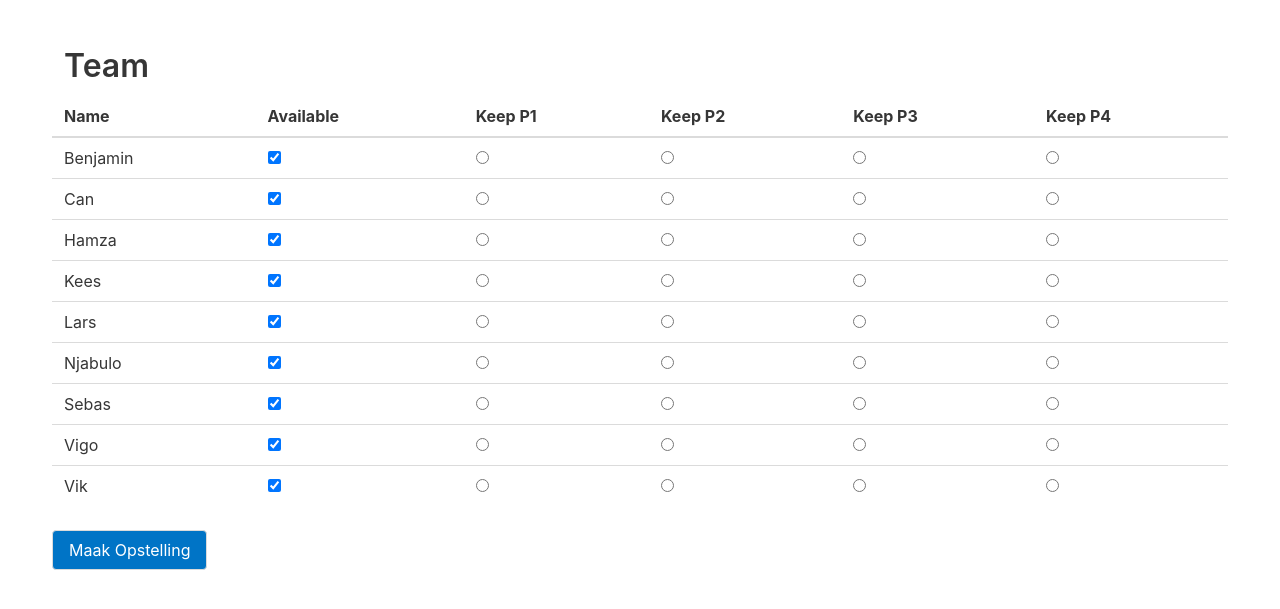
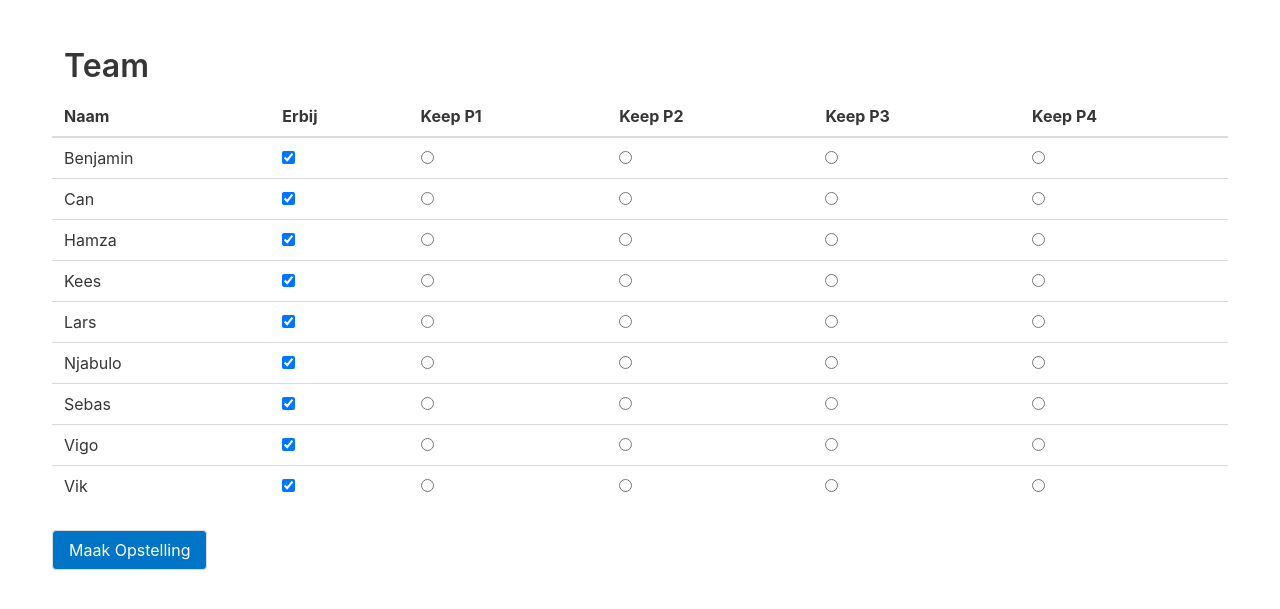
Before and after one commit to qlandman/opstelling, a FastAPI app: page / in a window 1280 px wide. Shown: the part 52-661 px from the top of the page. Run offline with FastAPI, Linux system fonts and the light colour scheme; some libraries are stand-ins or nearby versions.

Commit message:
Adjusted column names

```diff
--- a/app/templates/base.html
+++ b/app/templates/base.html
@@ -29,8 +29,8 @@
                 <table class="table is-fullwidth">
                     <thead>
                         <tr>
-                            <th>Name</th>
-                            <th>Available</th>
+                            <th>Naam</th>
+                            <th>Erbij</th>
                             <th>Keep P1</th>
                             <th>Keep P2</th>
                             <th>Keep P3</th>
```
